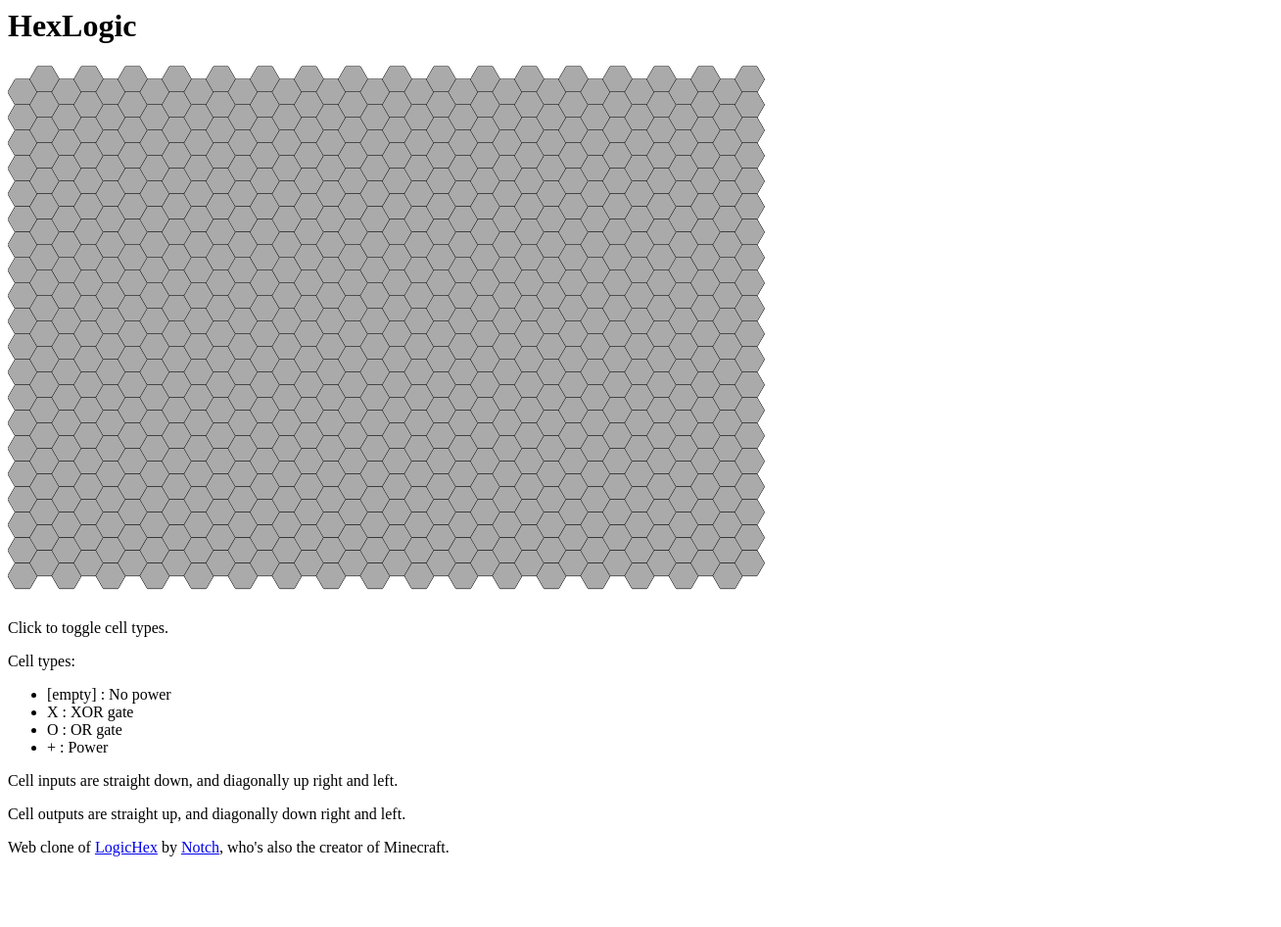
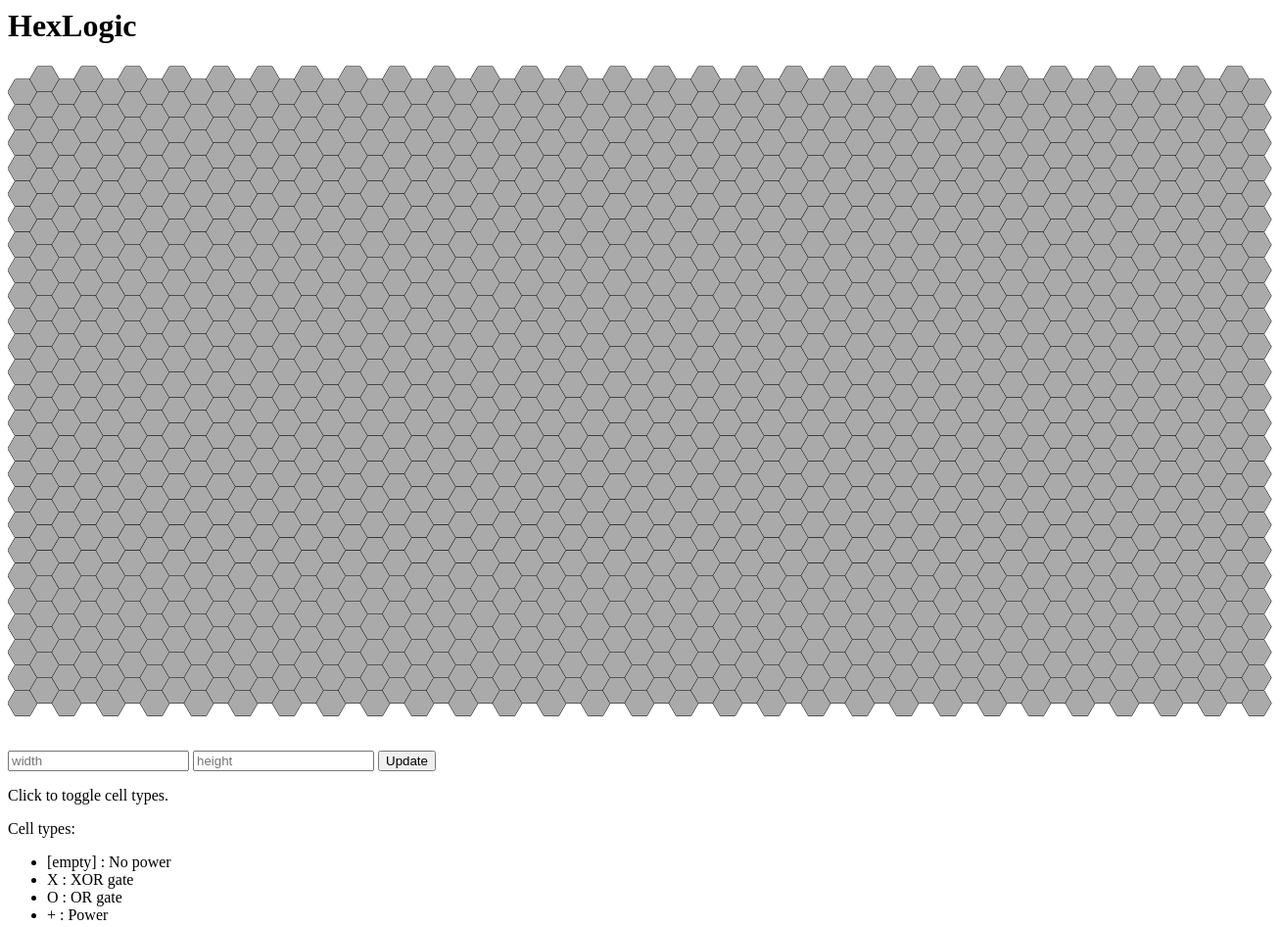
Before and after one commit to sylvia43/HexLogic, a plain HTML site: page index.html in a window 1280 px wide. Shown: the top 946 px of the page at 98% size, 1308 px wide, since content can reach past the window. Before the commit the page ends 890 px from the top, so only its background shows below. Drawn offline with Linux system fonts and the light colour scheme.

Commit message:
Made it larger, boilerplate code for modularity.

```diff
--- a/canvas.js
+++ b/canvas.js
@@ -6,22 +6,15 @@ var neighbors = [
    [-1, -1], [-1,  0], [ 0, +1] ]
 ];
 
-var xs = 34;
-var ys = 20;
+var size = 15;
+var map;
 
-var map = new Array(xs);
+var canvas = document.getElementById('canvas')
 
-for (var i=0; i<map.length; i++) {
-  map[i] = new Array(ys);
-}
+var xs;
+var ys
 
-for (i=0; i<xs; i++) {
-  for (var j=0; j<ys; j++) {
-    map[i][j] = { state:0, type:0, x:i, y:j, repaint:true};
-  }
-}
-
-var size = 15;
+configureMap();
 
 var xo = 0;
 var yo = 0;
@@ -29,10 +22,9 @@ var yo = 0;
 var xpo = size;
 var ypo = size;
 
-canvas = document.getElementById('canvas')
 canvas.addEventListener('click', onClick, false);
 var g = canvas.getContext('2d');
-repaint();
+drawAll();
 
 window.setInterval(function() {
   for (var i=0; i<map.length; i++) {
@@ -42,6 +34,46 @@ window.setInterval(function() {
   }
   repaint();
 }, 100);
+
+function configureMap() {
+  var ox = xs;
+  var oy = ys;
+
+  xs = Math.floor(canvas.width/size/3*2);
+  ys = Math.floor(canvas.height/size/Math.sqrt(3))-1;
+
+  if (map === undefined) {
+    map = new Array(xs);
+
+    for (var i=0; i<map.length; i++) {
+      map[i] = new Array(ys);
+    }
+
+    for (i=0; i<xs; i++) {
+      for (var j=0; j<ys; j++) {
+        map[i][j] = { state:0, type:0, x:i, y:j, repaint:false};
+      }
+    }
+  } else {
+    for (var i=ox; i<xs; i++) {
+      map.push(new Array(ys));
+    }
+
+    for (i=ox; i<xs; i++) {
+      for (var j=oy; j<ys; j++) {
+        map[i].push({ state:0, type:0, x:i, y:j, repaint:false});
+      }
+    }
+  }
+}
+
+function drawAll() {
+  for (var i=-xo; i<map.length-xo; i++) {
+    for (var j=-yo; j<map[i+xo].length-yo; j++) {
+      drawHex(map[i+xo][j+yo], xpo + i*size*3/2, ypo + j*size*Math.sqrt(3) + (i%2==0?Math.sqrt(3)/2*size:0));
+    }
+  }
+}
 
 function repaint() {
   for (var i=-xo; i<map.length-xo; i++) {
--- a/index.html
+++ b/index.html
@@ -12,8 +12,14 @@
 </head>
 <body>
   <h1>HexLogic</h1>
-  <canvas id="canvas" width="780" height="550"></canvas>
+  <canvas id="canvas" width="1300" height="700"></canvas>
   <script type="text/javascript" src="canvas.js" onClick=""></script>
+
+  <form action="">
+    <input id="w" autocomplete="off" placeholder="width"/>
+    <input id="h" autocomplete="off" placeholder="height"/>
+    <button>Update</button>
+  </form>
 
   <p>Click to toggle cell types.</p>
   <p>Cell types:</p>
```
